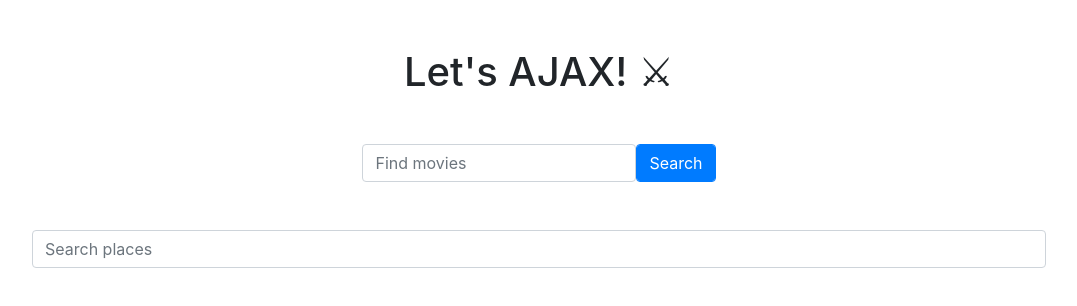
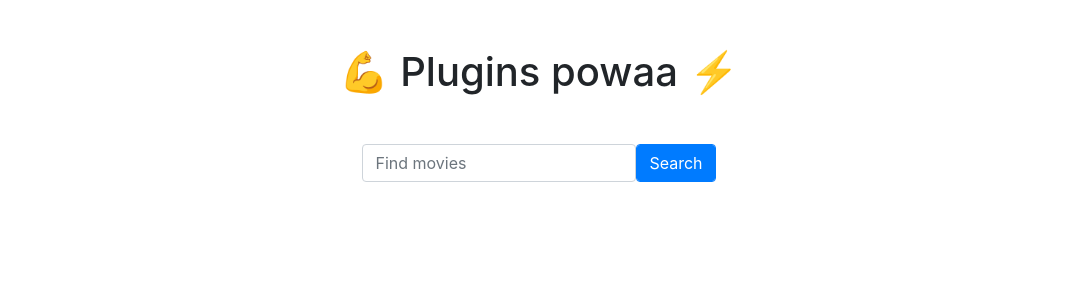
Before and after one commit to yannklein/js-plugin-471, a website built with webpack: page index.html in a window 1280 px wide. Shown: the whole page, without its empty margins (101-1178 px from the left). Built offline with nearby package versions, Linux system fonts and the light colour scheme; no server answers; files whose address does not match are found by name.

Commit message:
ready for lecture

```diff
--- a/index.html
+++ b/index.html
@@ -11,21 +11,15 @@
   <body>
 
     <div class="container text-center mt-5">
-      <h1> Let's AJAX! ⚔︎</h1>
+      <h1>💪 Plugins powaa ⚡️</h1>
 
       <form id="search-movies" class="form-inline d-flex justify-content-center m-5">
         <input id="keyword" type="text" class="form-control" placeholder="Find movies">
         <input id="submit" type="submit" class="btn btn-primary form-control" value="Search">
       </form>
 
-      <div class="d-flex m-5">
-        <input id="search" type="text" class="form-control" placeholder="Search places">
-      </div>
-
       <ul class="list-inline mt-5" id="results">
       </ul>
-
-      <!-- <button id="click-me" class="btn btn-primary btn-lg m-5">Click me!</button> -->
 
     </div>
 
```
